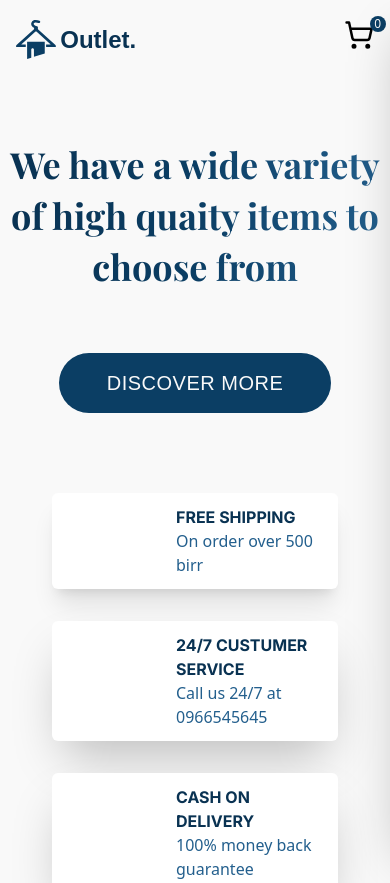
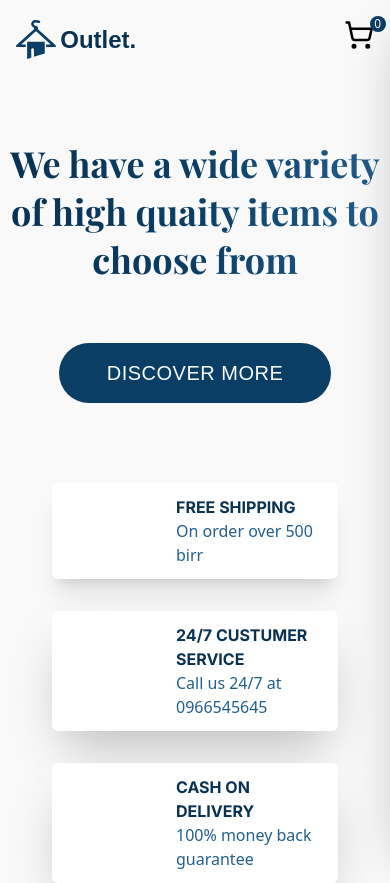
Before and after one commit to klassno3/Outlet-store, a React (Create React App) app: page / in a window 390 px wide. Shown: the top 883 px of the page. Built offline with nearby package versions, Linux system fonts and the light colour scheme; no server answers; some icons are missing; a web font is replaced by a local one.

Commit message:
making hero responsive

```diff
--- a/src/pages/Home.jsx
+++ b/src/pages/Home.jsx
@@ -12,7 +12,7 @@ const Home = () => {
 
     <div className='flex md:w-11/12 mx-auto items-start justify-between md:pt-20 pt-10   z-10 relative'>
       <div className='w-full md:w-1/2  md:pt-8' >
-        <h1 className='text-4xl md:flex justify-center mx-auto  md:text-left md:mx-0 text-center pt-5 leading-[3.2rem] xl:leading-[4.5rem] font-bold font-play  bg-gradient-to-r from-primary-300 via-primary-200 to-primary-100 text-transparent bg-clip-text md:text-5xl xl:text-6xl'>
+        <h1 className='text-4xl md:flex justify-center mx-auto  md:text-left md:mx-0 text-center pt-5 leading-[3rem] xl:leading-[4.5rem] font-bold font-play  bg-gradient-to-r from-primary-300 via-primary-200 to-primary-100 text-transparent bg-clip-text md:text-5xl xl:text-6xl'>
           We have a wide variety of high quaity items to choose from </h1>
         <div className='mt-3 flex md:block justify-center font-kaisei'>
 
```
